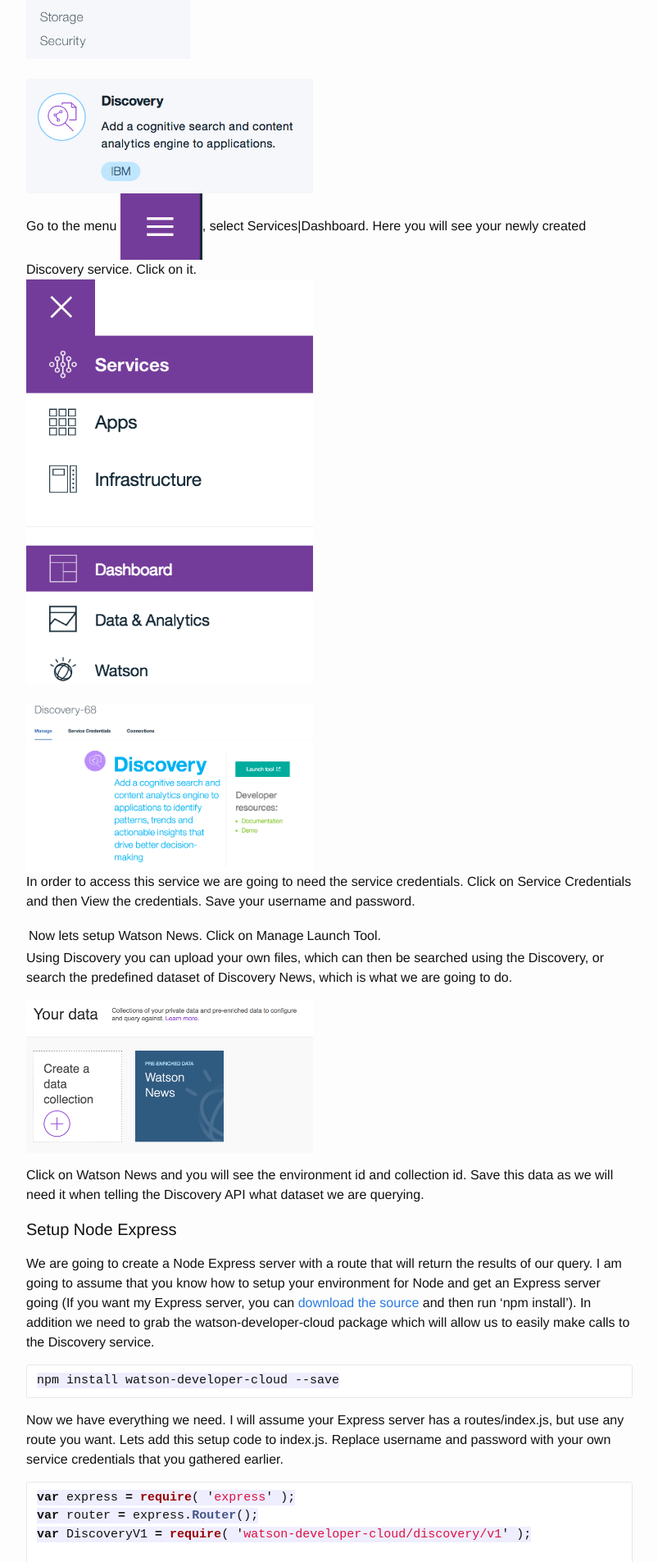
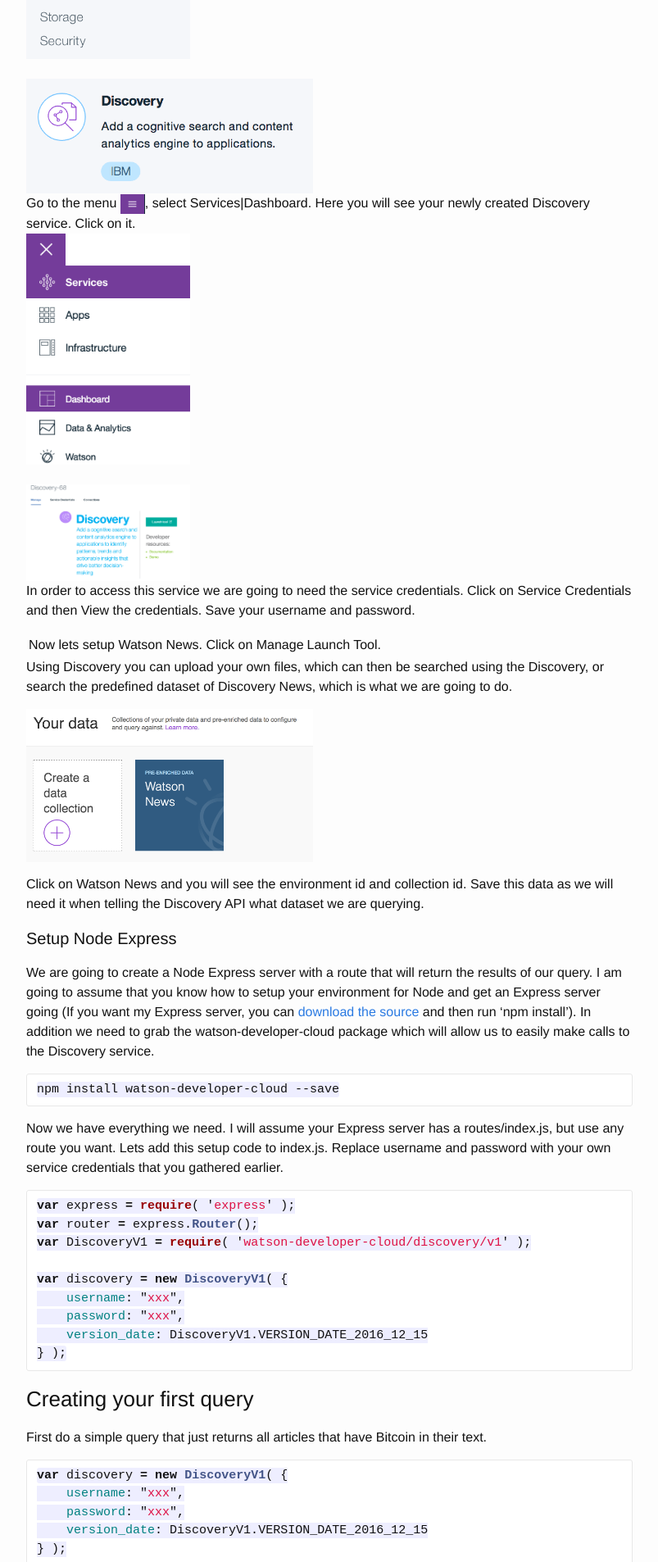
Before and after one commit to pwcremin/pwcremin.github.io, a Jekyll site: the page built from _posts/2017-03-15-discovery-news-bitcoin.markdown, in a window 1280 px wide. Shown: the part 716-2622 px from the top of the page at 82% size, without its empty margins (238-1041 px from the left). Built offline with Jekyll 4.4.1, drawn with Linux system fonts in a browser that asks for light colours; comment, search, counter and statistics services are not loaded.

Commit message:
Update 2017-03-15-discovery-news-bitcoin.markdown

```diff
--- a/_posts/2017-03-15-discovery-news-bitcoin.markdown
+++ b/_posts/2017-03-15-discovery-news-bitcoin.markdown
@@ -23,11 +23,11 @@
 <img src="/assets/discovery-bitcoin/discovery_service.png" width="350"/>
 </div>
 
-Go to the menu <img src="/assets/discovery-bitcoin/menu.png" width="100"/>, select Services|Dashboard.  Here you will see your newly created Discovery service.  Click on it.
+Go to the menu <img src="/assets/discovery-bitcoin/menu.png" width="30"/>, select Services|Dashboard.  Here you will see your newly created Discovery service.  Click on it.
 <br>
-<img src="/assets/discovery-bitcoin/service-dashboard.png" width="350"/>
+<img src="/assets/discovery-bitcoin/service-dashboard.png" width="200"/>
 <br><br>
-<img src="/assets/discovery-bitcoin/view_service.png" width="350"/>
+<img src="/assets/discovery-bitcoin/view_service.png" width="200"/>
 <br>
 In order to access this service we are going to need the service credentials. Click on Service Credentials and then View the credentials.  Save your username and password.
 
```
